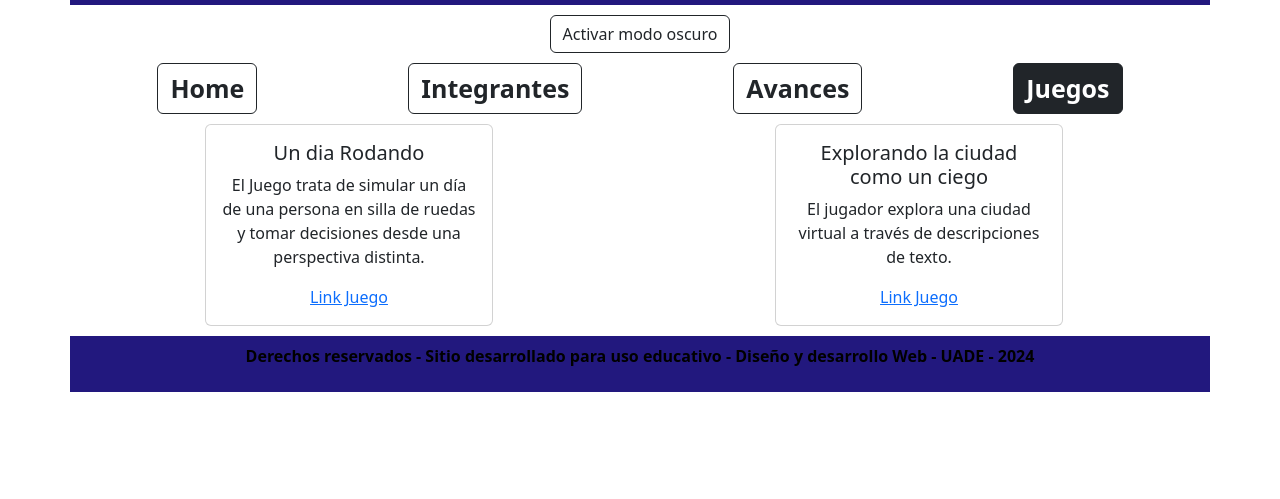
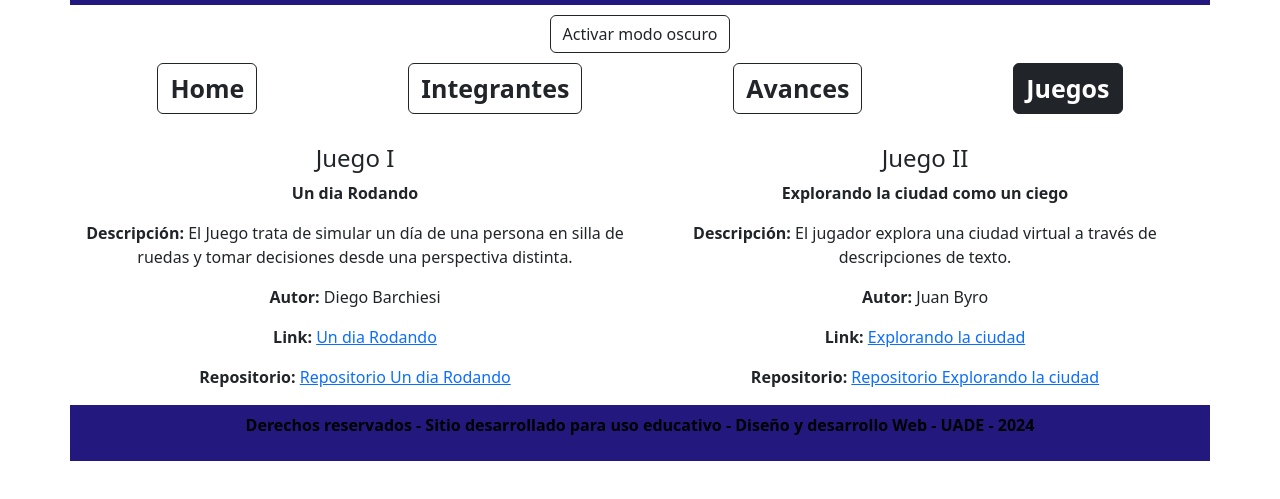
Before and after one commit to DJBarchiesi/DDW-Segundo-Parcial, a plain HTML site: page Juegos.html in a window 1280 px wide. Shown: the part 45-544 px from the top of the page. Drawn offline with nearby package versions, Linux system fonts and the light colour scheme.

Commit message:
V1.2
Se modifica la seccion de Avances y Juevos para que sea compatible con el modo nocturno.

```diff
--- a/Juegos.html
+++ b/Juegos.html
@@ -52,24 +52,24 @@
                 <main>
                     <div class="container">
                         <div class="row">
-                            <div class="col-md-6 col-sm-6 col-lg-6 nav justify-content-center">
-                                <div class="card" id="tarjetas_juegos" style="width: 18rem;">
-                                    <div class="card-body">
-                                        <h5 class="card-title"> Un dia Rodando </h5>
-                                        <p class="card-text"> El Juego trata de simular un día de una persona en silla de ruedas y tomar decisiones desde una perspectiva distinta. </p>
-                                        <a href='https://djbarchiesi.github.io/JuegoRodando/'> Link Juego</a>
-                                    </div>
-                                </div>
+                            <div class="col-md-6 col-sm-12 col-lg-6" style="margin-top: 30px;">
+                                <div> <h4> Juego I</h4></div>
+                                <div> <p> <strong>Un dia Rodando </strong></p></div>
+                                <div> <p> <strong>Descripción: </strong> El Juego trata de simular un día de una persona en silla de ruedas y tomar decisiones desde una perspectiva distinta. </p></div>
+                                <div> <p> <strong>Autor: </strong> Diego Barchiesi</p></div>
+                                <div> <p> <strong>Link: </strong> <a href='https://djbarchiesi.github.io/JuegoRodando/'> Un dia Rodando</a></p></div>
+                                <div> <p> <strong>Repositorio: </strong> <a href='https://github.com/DJBarchiesi/JuegoRodando' target='_blank'> Repositorio Un dia Rodando</a> </p></div>
+
                             </div>
 
-                            <div class="col-md-6 col-sm-6 col-lg-6 nav justify-content-center">
-                                <div class="card" id="tarjetas_juegos" style="width: 18rem;">
-                                    <div class="card-body">
-                                        <h5 class="card-title">Explorando la ciudad como un ciego</h5>
-                                        <p class="card-text">El jugador explora una ciudad virtual a través de descripciones de texto.</p>
-                                        <a href='https://jcbyro.github.io/Juego-Ciego/' target='_blank' class="card-link"> Link Juego </a>
-                                    </div>
-                                </div>
+                            <div class="col-md-6 col-sm-12 col-lg-6" style="margin-top: 30px;">
+                                <div> <h4> Juego II</h4></div>
+                                <div> <p> <strong>Explorando la ciudad como un ciego </strong></p></div>
+                                <div> <p> <strong>Descripción: </strong> El jugador explora una ciudad virtual a través de descripciones de texto. </p></div>
+                                <div> <p> <strong>Autor: </strong> Juan Byro</p></div>
+                                <div> <p> <strong>Link: </strong> <a href='https://jcbyro.github.io/Juego-Ciego/'> Explorando la ciudad</a></p></div>
+                                <div> <p> <strong>Repositorio: </strong> <a href='#'> Repositorio Explorando la ciudad</a> </p></div>
+
                             </div>
                         </div>
                     </div>
```
